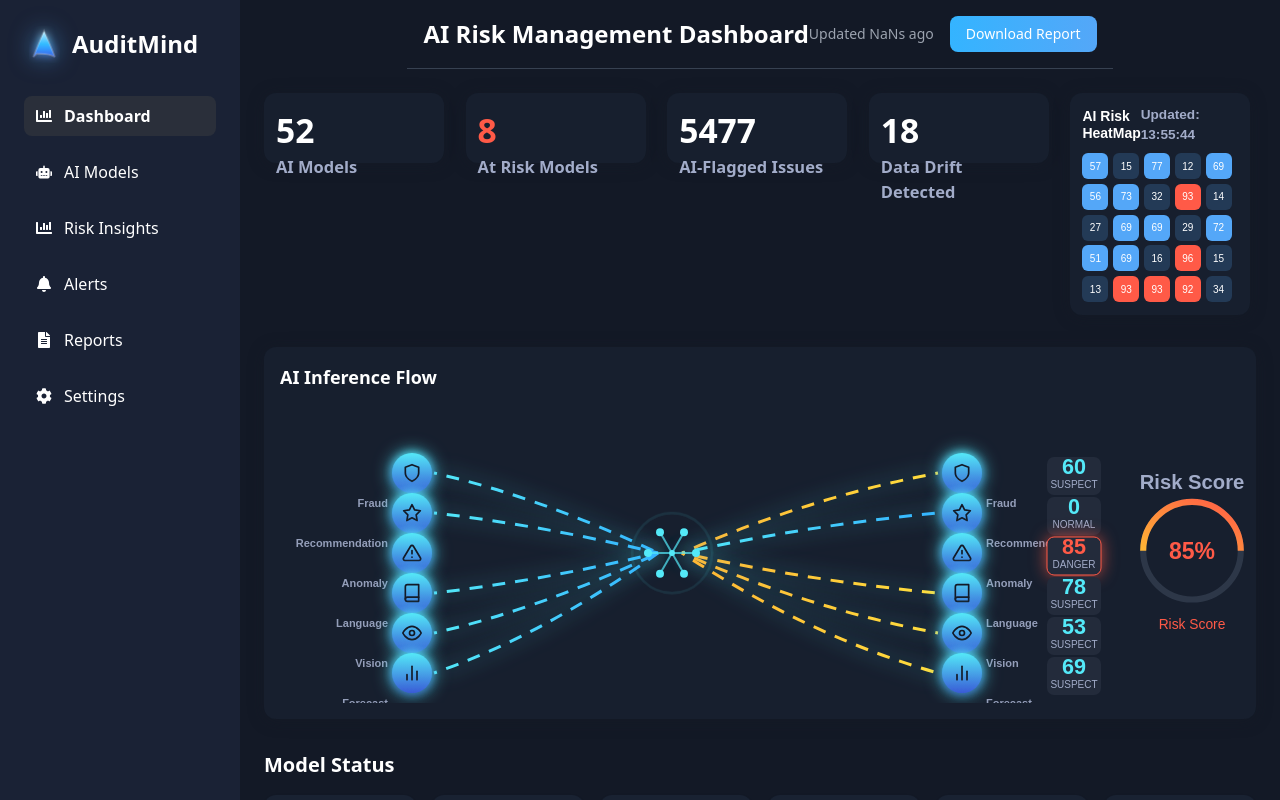
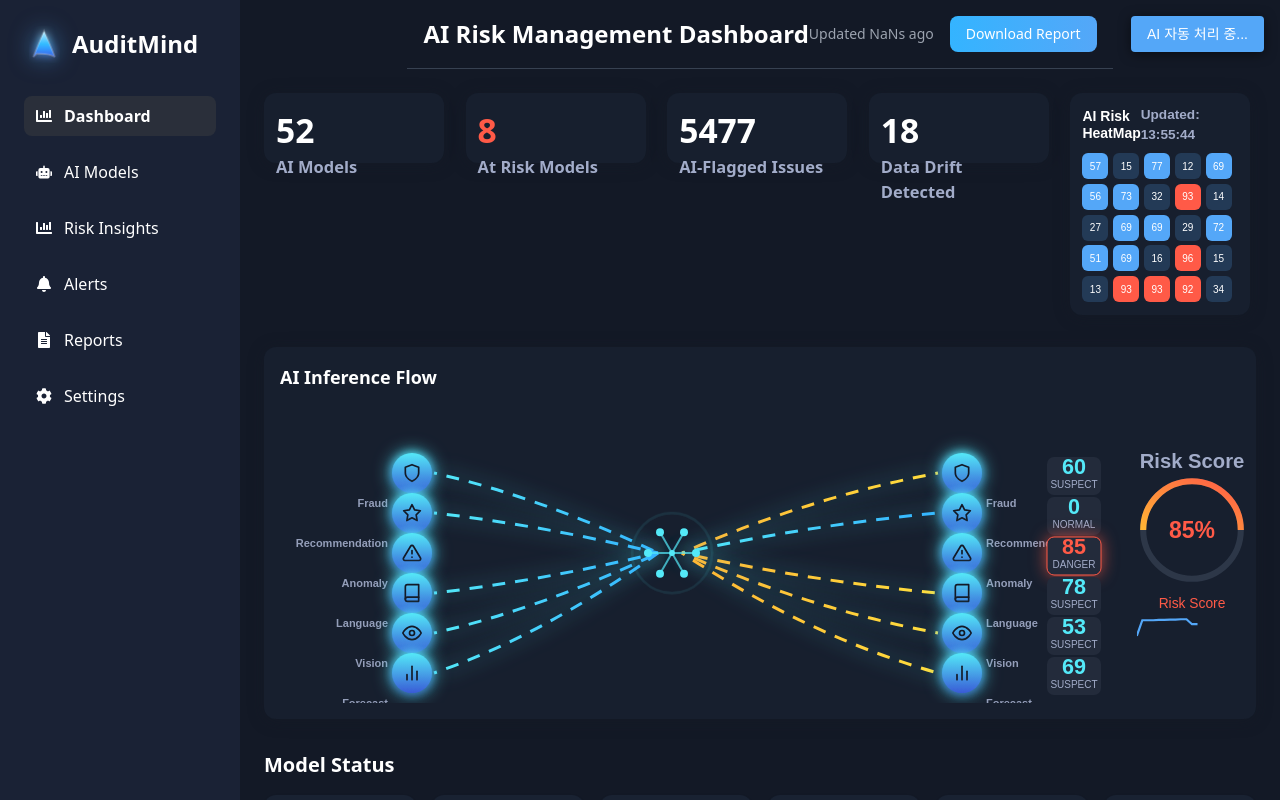
Before and after one commit to kangsangyoul/AM10, a React (Vite) app: page / in a window 1280 px wide. Built offline with nearby package versions, Linux system fonts and the light colour scheme; the HTML template or start-up script is replaced by a standard one.

Commit message:
Add dynamic alerts and sparkline

```diff
--- a/src/components/Dashboard.jsx
+++ b/src/components/Dashboard.jsx
@@ -22,6 +22,10 @@ const Dashboard = ({ onUpdate }) => {
   const [stats, setStats] = useState(initialStats);
   const [events, setEvents] = useState(initialEvents);
   const [rowPulse, setRowPulse] = useState(false);
+
+  const addEvent = (evt) => {
+    setEvents((prev) => [evt, ...prev.slice(0, 4)]);
+  };
 
   useEffect(() => {
     const interval = setInterval(() => {
@@ -87,7 +91,7 @@ const Dashboard = ({ onUpdate }) => {
 
       <div className="bg-[#171f2e] rounded-xl p-4" style={{ boxShadow: '0 2px 16px rgba(22,28,38,0.4)' }}>
         <h2 className="text-lg font-semibold mb-3">AI Inference Flow</h2>
-        <InferenceFlow />
+        <InferenceFlow onAlert={addEvent} />
       </div>
 
       <div>
--- a/src/components/InferenceFlow.jsx
+++ b/src/components/InferenceFlow.jsx
@@ -4,6 +4,7 @@ import FlowCurve from './FlowCurve';
 import ModelIconWithLabel from './ModelIconWithLabel';
 import RiskBadgeCard from './RiskBadgeCard';
 import RiskGauge from './RiskGauge';
+import Toast from './Toast';
 
 const models = [
   { key: 'fraud', label: 'Fraud', icon: FiShield },
@@ -26,8 +27,11 @@ const colorFor = (score) => {
   return 'url(#emerald)';
 };
 
-const InferenceFlow = () => {
+const InferenceFlow = ({ onAlert }) => {
   const [scores, setScores] = useState(models.map(() => 50));
+  const [toast, setToast] = useState(null);
+  const [processing, setProcessing] = useState(false);
+  const [history, setHistory] = useState([]);
 
   useEffect(() => {
     const id = setInterval(() => {
@@ -36,6 +40,43 @@ const InferenceFlow = () => {
     }, 1000);
     return () => clearInterval(id);
   }, []);
+
+  useEffect(() => {
+    setHistory((h) => [...h.slice(-19), Math.max(...scores)]);
+
+    const maxScore = Math.max(...scores);
+    if (!processing && maxScore >= 80) {
+      setProcessing(true);
+      setToast({ message: 'AI 자동 처리 중...', type: 'info' });
+      setTimeout(() => {
+        const success = Math.random() < 0.5;
+        if (success) {
+          setToast({ message: '경보 해결 완료', type: 'success' });
+          onAlert &&
+            onAlert({
+              time: new Date().toLocaleTimeString('en-US', {
+                hour: 'numeric',
+                minute: '2-digit',
+                hour12: true,
+              }),
+              model: models[scores.indexOf(maxScore)].label,
+              event: 'Risk Mitigated',
+              diagnosed: 'AI Agent',
+              status: `${maxScore}%`,
+            });
+          setScores((prev) =>
+            prev.map((s, i) => (i === scores.indexOf(maxScore) ? Math.max(0, s - 20) : s))
+          );
+        } else {
+          setToast({ message: '조치 실패', type: 'error' });
+        }
+        setTimeout(() => {
+          setToast(null);
+          setProcessing(false);
+        }, 2000);
+      }, 2000);
+    }
+  }, [scores, processing, onAlert]);
 
   const maxIndex = scores.reduce((p, c, i) => (c > scores[p] ? i : p), 0);
 
@@ -152,7 +193,11 @@ const InferenceFlow = () => {
       <div className="ml-[-40px] scale-[1.15] flex flex-col items-center">
         <span className="text-[1.1rem] font-bold text-[#a2acc9] mb-1">Risk Score</span>
         <RiskGauge score={scores[maxIndex]} />
+        <svg viewBox="0 0 100 30" className="w-24 h-8 mt-1" fill="none" stroke="#54a7f8" strokeWidth="2">
+          <polyline points={history.map((v,i)=>`${i*5},${30 - v*0.3}`).join(' ')} />
+        </svg>
       </div>
+      {toast && <Toast message={toast.message} type={toast.type} />}
     </div>
   );
 };
--- /dev/null
+++ b/src/components/Toast.jsx
@@ -0,0 +1,18 @@
+import React from 'react';
+
+const colors = {
+  info: '#54a7f8',
+  success: '#34b4ff',
+  error: '#ff5a47',
+};
+
+const Toast = ({ message, type }) => (
+  <div
+    className="fixed top-4 right-4 px-4 py-2 rounded text-sm font-medium text-white z-50"
+    style={{ backgroundColor: colors[type] || '#54a7f8', boxShadow: '0 2px 12px rgba(0,0,0,0.5)' }}
+  >
+    {message}
+  </div>
+);
+
+export default Toast;
```
